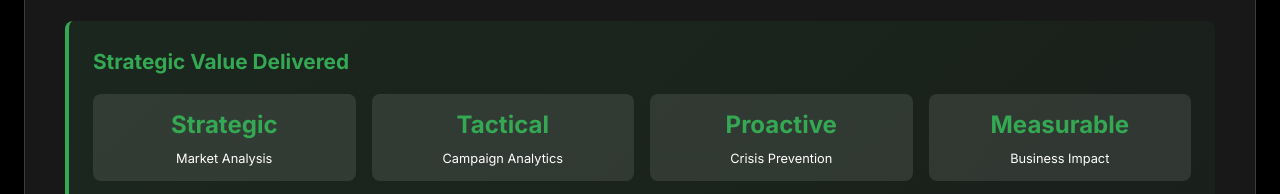
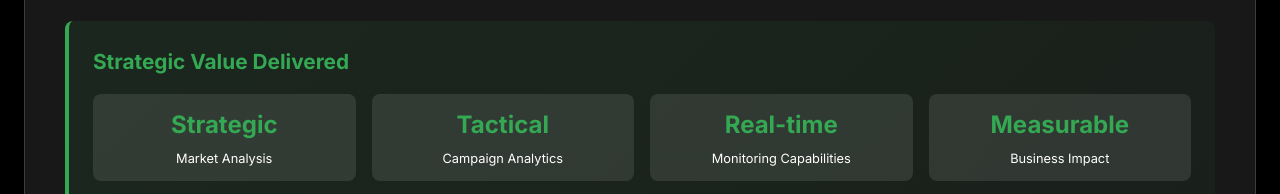
Before and after one commit to studiorns/research-insights, a plain HTML site: page index.html in a window 1280 px wide. Shown: the part 1118-1312 px from the top of the page. Drawn offline with Linux system fonts and the light colour scheme.

Commit message:
Add files via upload

```diff
--- a/index.html
+++ b/index.html
@@ -650,8 +650,8 @@
                         <div class="label">Campaign Analytics</div>
                     </div>
                     <div class="case-study-metric">
-                        <div class="value">Proactive</div>
-                        <div class="label">Crisis Prevention</div>
+                        <div class="value">Real-time</div>
+                        <div class="label">Monitoring Capabilities</div>
                     </div>
                     <div class="case-study-metric">
                         <div class="value">Measurable</div>
```
